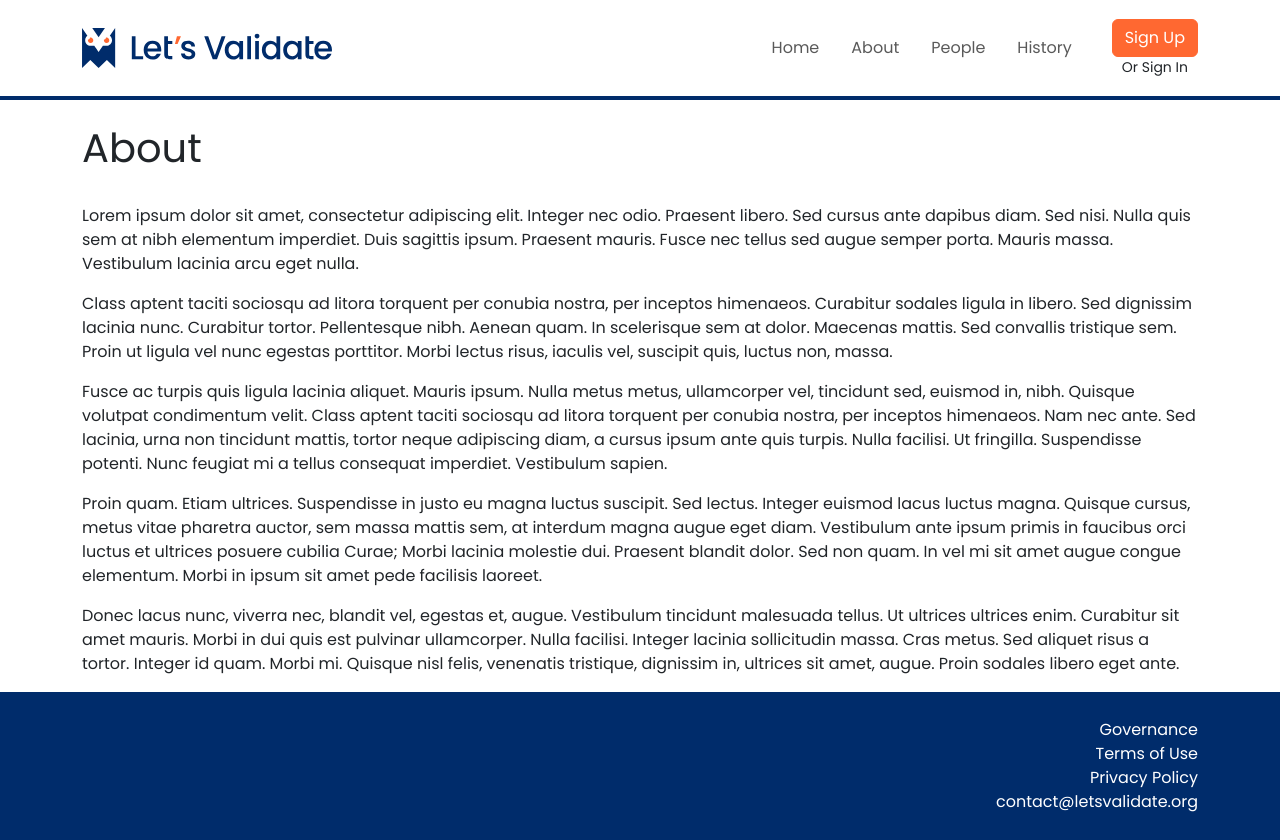
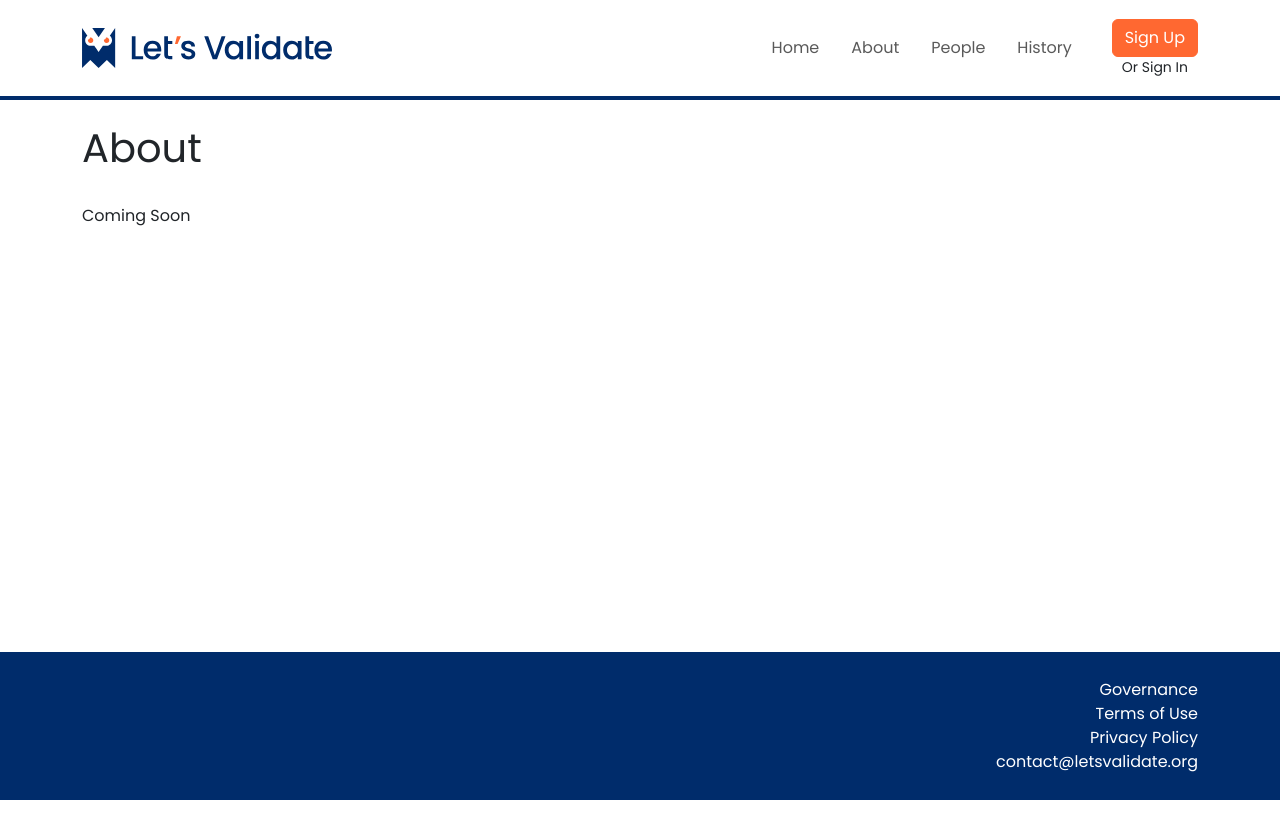
Before and after one commit to LetsValidateOrg/letsvalidate-ui, a Vue app: page /about in a window 1280 px wide. After the commit the page ends 800 px from the top, so only its background shows below. Built offline with nearby package versions, Linux system fonts and the light colour scheme.

Commit message:
removed pages that don't have real content, fixed minor styling, fixed ugly params in url

```diff
--- a/src/components/login_button/LoginButton.vue
+++ b/src/components/login_button/LoginButton.vue
@@ -5,7 +5,7 @@
   <div v-else class="ms-4 small text-center">
     <button class="btn my-0 btn-primary" @click="signIn">Sign Up</button>
     <br />
-    <span>Or </span><a @click="signIn">Sign In</a>
+    <span style="cursor: pointer;">Or </span><a @click="signIn" style="cursor: pointer;">Sign In</a>
   </div>
 </template>
 
--- a/src/router/index.ts
+++ b/src/router/index.ts
@@ -56,8 +56,8 @@ const router = createRouter({
     },
   ],
 });
-// remove the route
+// remove the params
 router.afterEach(to => {
-  if(to.query.length){router.replace(to.path)}
+  history.pushState({}, null, to.path);
 })
 export default router;
--- a/src/views/AboutView.vue
+++ b/src/views/AboutView.vue
@@ -5,47 +5,7 @@
         <h1>About</h1>
         <br />
         <p>
-          Lorem ipsum dolor sit amet, consectetur adipiscing elit. Integer nec
-          odio. Praesent libero. Sed cursus ante dapibus diam. Sed nisi. Nulla
-          quis sem at nibh elementum imperdiet. Duis sagittis ipsum. Praesent
-          mauris. Fusce nec tellus sed augue semper porta. Mauris massa.
-          Vestibulum lacinia arcu eget nulla.
-        </p>
-        <p>
-          Class aptent taciti sociosqu ad litora torquent per conubia nostra,
-          per inceptos himenaeos. Curabitur sodales ligula in libero. Sed
-          dignissim lacinia nunc. Curabitur tortor. Pellentesque nibh. Aenean
-          quam. In scelerisque sem at dolor. Maecenas mattis. Sed convallis
-          tristique sem. Proin ut ligula vel nunc egestas porttitor. Morbi
-          lectus risus, iaculis vel, suscipit quis, luctus non, massa.
-        </p>
-        <p>
-          Fusce ac turpis quis ligula lacinia aliquet. Mauris ipsum. Nulla metus
-          metus, ullamcorper vel, tincidunt sed, euismod in, nibh. Quisque
-          volutpat condimentum velit. Class aptent taciti sociosqu ad litora
-          torquent per conubia nostra, per inceptos himenaeos. Nam nec ante. Sed
-          lacinia, urna non tincidunt mattis, tortor neque adipiscing diam, a
-          cursus ipsum ante quis turpis. Nulla facilisi. Ut fringilla.
-          Suspendisse potenti. Nunc feugiat mi a tellus consequat imperdiet.
-          Vestibulum sapien.
-        </p>
-        <p>
-          Proin quam. Etiam ultrices. Suspendisse in justo eu magna luctus
-          suscipit. Sed lectus. Integer euismod lacus luctus magna. Quisque
-          cursus, metus vitae pharetra auctor, sem massa mattis sem, at interdum
-          magna augue eget diam. Vestibulum ante ipsum primis in faucibus orci
-          luctus et ultrices posuere cubilia Curae; Morbi lacinia molestie dui.
-          Praesent blandit dolor. Sed non quam. In vel mi sit amet augue congue
-          elementum. Morbi in ipsum sit amet pede facilisis laoreet.
-        </p>
-        <p>
-          Donec lacus nunc, viverra nec, blandit vel, egestas et, augue.
-          Vestibulum tincidunt malesuada tellus. Ut ultrices ultrices enim.
-          Curabitur sit amet mauris. Morbi in dui quis est pulvinar ullamcorper.
-          Nulla facilisi. Integer lacinia sollicitudin massa. Cras metus. Sed
-          aliquet risus a tortor. Integer id quam. Morbi mi. Quisque nisl felis,
-          venenatis tristique, dignissim in, ultrices sit amet, augue. Proin
-          sodales libero eget ante.
+          Coming Soon
         </p>
       </div>
     </div>
--- a/src/views/HistoryView.vue
+++ b/src/views/HistoryView.vue
@@ -5,47 +5,7 @@
         <h1>History</h1>
         <br />
         <p>
-          Lorem ipsum dolor sit amet, consectetur adipiscing elit. Integer nec
-          odio. Praesent libero. Sed cursus ante dapibus diam. Sed nisi. Nulla
-          quis sem at nibh elementum imperdiet. Duis sagittis ipsum. Praesent
-          mauris. Fusce nec tellus sed augue semper porta. Mauris massa.
-          Vestibulum lacinia arcu eget nulla.
-        </p>
-        <p>
-          Class aptent taciti sociosqu ad litora torquent per conubia nostra,
-          per inceptos himenaeos. Curabitur sodales ligula in libero. Sed
-          dignissim lacinia nunc. Curabitur tortor. Pellentesque nibh. Aenean
-          quam. In scelerisque sem at dolor. Maecenas mattis. Sed convallis
-          tristique sem. Proin ut ligula vel nunc egestas porttitor. Morbi
-          lectus risus, iaculis vel, suscipit quis, luctus non, massa.
-        </p>
-        <p>
-          Fusce ac turpis quis ligula lacinia aliquet. Mauris ipsum. Nulla metus
-          metus, ullamcorper vel, tincidunt sed, euismod in, nibh. Quisque
-          volutpat condimentum velit. Class aptent taciti sociosqu ad litora
-          torquent per conubia nostra, per inceptos himenaeos. Nam nec ante. Sed
-          lacinia, urna non tincidunt mattis, tortor neque adipiscing diam, a
-          cursus ipsum ante quis turpis. Nulla facilisi. Ut fringilla.
-          Suspendisse potenti. Nunc feugiat mi a tellus consequat imperdiet.
-          Vestibulum sapien.
-        </p>
-        <p>
-          Proin quam. Etiam ultrices. Suspendisse in justo eu magna luctus
-          suscipit. Sed lectus. Integer euismod lacus luctus magna. Quisque
-          cursus, metus vitae pharetra auctor, sem massa mattis sem, at interdum
-          magna augue eget diam. Vestibulum ante ipsum primis in faucibus orci
-          luctus et ultrices posuere cubilia Curae; Morbi lacinia molestie dui.
-          Praesent blandit dolor. Sed non quam. In vel mi sit amet augue congue
-          elementum. Morbi in ipsum sit amet pede facilisis laoreet.
-        </p>
-        <p>
-          Donec lacus nunc, viverra nec, blandit vel, egestas et, augue.
-          Vestibulum tincidunt malesuada tellus. Ut ultrices ultrices enim.
-          Curabitur sit amet mauris. Morbi in dui quis est pulvinar ullamcorper.
-          Nulla facilisi. Integer lacinia sollicitudin massa. Cras metus. Sed
-          aliquet risus a tortor. Integer id quam. Morbi mi. Quisque nisl felis,
-          venenatis tristique, dignissim in, ultrices sit amet, augue. Proin
-          sodales libero eget ante.
+          Coming Soon
         </p>
       </div>
     </div>
--- a/src/views/Privacy.vue
+++ b/src/views/Privacy.vue
@@ -5,47 +5,7 @@
         <h1>Privacy Policy</h1>
         <br />
         <p>
-          Lorem ipsum dolor sit amet, consectetur adipiscing elit. Integer nec
-          odio. Praesent libero. Sed cursus ante dapibus diam. Sed nisi. Nulla
-          quis sem at nibh elementum imperdiet. Duis sagittis ipsum. Praesent
-          mauris. Fusce nec tellus sed augue semper porta. Mauris massa.
-          Vestibulum lacinia arcu eget nulla.
-        </p>
-        <p>
-          Class aptent taciti sociosqu ad litora torquent per conubia nostra,
-          per inceptos himenaeos. Curabitur sodales ligula in libero. Sed
-          dignissim lacinia nunc. Curabitur tortor. Pellentesque nibh. Aenean
-          quam. In scelerisque sem at dolor. Maecenas mattis. Sed convallis
-          tristique sem. Proin ut ligula vel nunc egestas porttitor. Morbi
-          lectus risus, iaculis vel, suscipit quis, luctus non, massa.
-        </p>
-        <p>
-          Fusce ac turpis quis ligula lacinia aliquet. Mauris ipsum. Nulla metus
-          metus, ullamcorper vel, tincidunt sed, euismod in, nibh. Quisque
-          volutpat condimentum velit. Class aptent taciti sociosqu ad litora
-          torquent per conubia nostra, per inceptos himenaeos. Nam nec ante. Sed
-          lacinia, urna non tincidunt mattis, tortor neque adipiscing diam, a
-          cursus ipsum ante quis turpis. Nulla facilisi. Ut fringilla.
-          Suspendisse potenti. Nunc feugiat mi a tellus consequat imperdiet.
-          Vestibulum sapien.
-        </p>
-        <p>
-          Proin quam. Etiam ultrices. Suspendisse in justo eu magna luctus
-          suscipit. Sed lectus. Integer euismod lacus luctus magna. Quisque
-          cursus, metus vitae pharetra auctor, sem massa mattis sem, at interdum
-          magna augue eget diam. Vestibulum ante ipsum primis in faucibus orci
-          luctus et ultrices posuere cubilia Curae; Morbi lacinia molestie dui.
-          Praesent blandit dolor. Sed non quam. In vel mi sit amet augue congue
-          elementum. Morbi in ipsum sit amet pede facilisis laoreet.
-        </p>
-        <p>
-          Donec lacus nunc, viverra nec, blandit vel, egestas et, augue.
-          Vestibulum tincidunt malesuada tellus. Ut ultrices ultrices enim.
-          Curabitur sit amet mauris. Morbi in dui quis est pulvinar ullamcorper.
-          Nulla facilisi. Integer lacinia sollicitudin massa. Cras metus. Sed
-          aliquet risus a tortor. Integer id quam. Morbi mi. Quisque nisl felis,
-          venenatis tristique, dignissim in, ultrices sit amet, augue. Proin
-          sodales libero eget ante.
+          Coming Soon
         </p>
       </div>
     </div>
```
